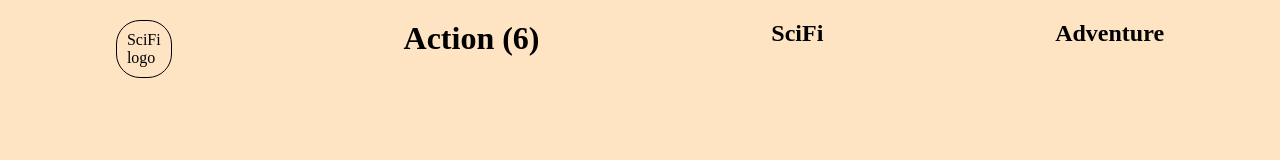
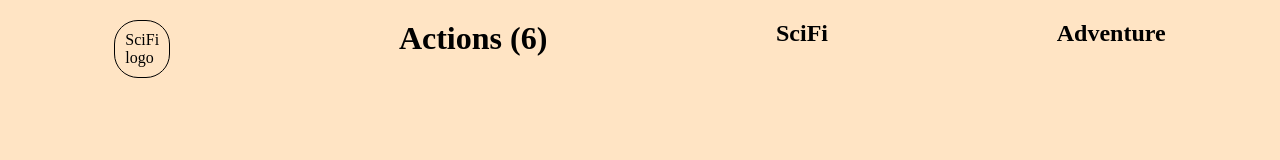
Before and after one commit to hagan199/JavascriptCapstone, a website built with webpack: page dist/index.html in a window 1280 px wide. Shown: the top 160 px of the page. Built offline with nearby package versions, Linux system fonts and the light colour scheme.

Commit message:
Update index.html

```diff
--- a/dist/index.html
+++ b/dist/index.html
@@ -9,7 +9,7 @@
 <body>
     <header>
       <p id="logo">SciFi <br> logo</p>
-      <h1>Action (6)</h1>
+      <h1>Actions (6)</h1>
       <h2>SciFi</h2>
       <h2>Adventure</h2>
   </header>
```
